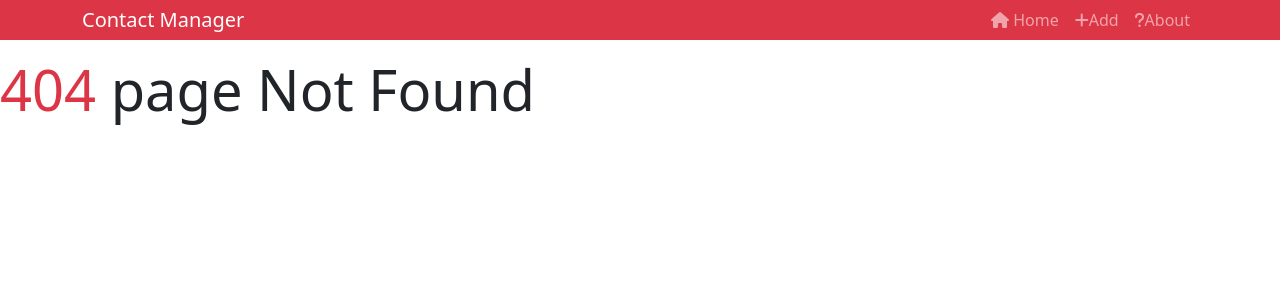
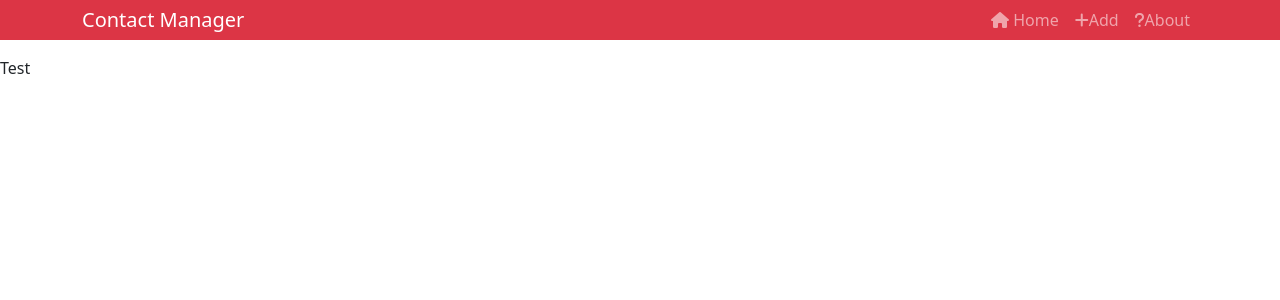
Before and after one commit to Iknow6aint/Contact-Manager, a React (Create React App) app: page /test in a window 1280 px wide. Before the commit this address had no page. Shown: the top 300 px of the page. Built offline with nearby package versions, Linux system fonts and the light colour scheme.

Commit message:
404 not found

```diff
--- a/src/App.js
+++ b/src/App.js
@@ -12,6 +12,7 @@
 } from "react-router-dom";
 import About from './components/pages/About';
 import NotFound from './components/pages/NotFound';
+import Test from './components/test/Test';
 
 
 
@@ -32,6 +33,8 @@
                 {<About/>} />
                 <Route  exact path="*" element=
                 {<NotFound/>} />
+                 <Route  exact path="/test" element=
+                {<Test/>} />
             </Routes>
         </div>
     </div>
--- /dev/null
+++ b/src/components/test/Test.jsx
@@ -0,0 +1,14 @@
+import React, { Component } from 'react'
+
+export default class Test extends Component {
+
+    componentDidMount() {
+        console.log('componnetDidMount...');
+    }
+
+    render() {
+        return (
+            <div>Test</div>
+        )
+    }
+}
```
